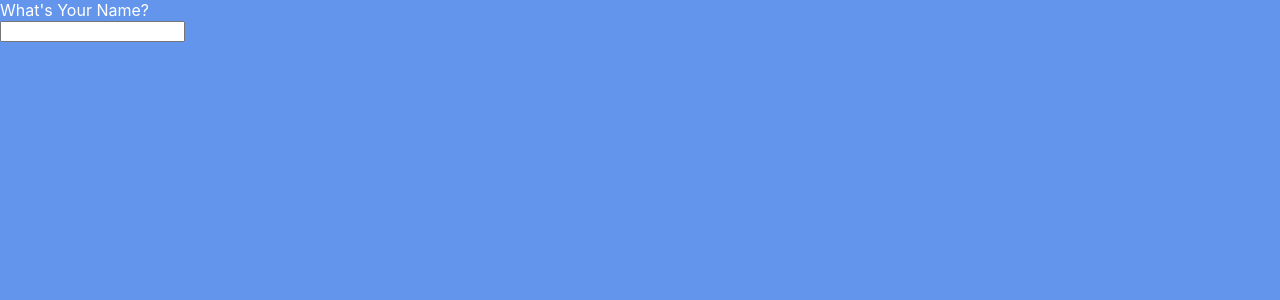
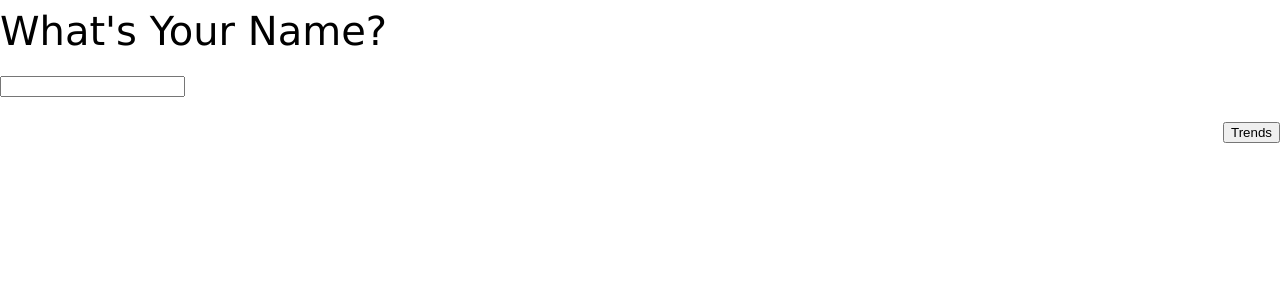
Before and after one commit to bsitenga/HomeNote, a React (Create React App) app in the folder homenote/: page / in a window 1280 px wide. Shown: the top 300 px of the page. Built offline with nearby package versions, Linux system fonts and the light colour scheme.

Commit message:
reformatted infobar

```diff
--- a/homenote/src/App.css
+++ b/homenote/src/App.css
@@ -1,4 +1,3 @@
 body {
-    background-color: cornflowerblue;
-    color: white;
+    font-family: "Verdana";
 }
--- a/homenote/src/components/InfoBar.css
+++ b/homenote/src/components/InfoBar.css
@@ -6,6 +6,15 @@
 .fadeOut {
     opacity: 1;
     animation: fade2 1s linear;
+}
+
+.user-greeting {
+    font-size: 2.5em;
+    margin-top: 1vh;
+}
+
+.right-info {
+    float: right;
 }
 
 @keyframes fade1 {
--- a/homenote/src/components/InfoBar.js
+++ b/homenote/src/components/InfoBar.js
@@ -18,7 +18,7 @@ function InfoBar() {
 	function greetUser() {
 		let user = localStorage.getItem('userIDtester2');
 		if (user) {
-			return <div className = "fadeIn">Hi, {user}.</div>;
+			return <span className = "fadeIn">Hi, {user}</span>;
 		} else {
 			return (
 				<div>
@@ -34,8 +34,14 @@ function InfoBar() {
 	}
 
 	return <div className="InfoBar">
-        <div>
-            {greetUser()}
+        <div className = "user-greeting">
+            <span className = "left-info">
+                {greetUser()}
+            </span>
+
+            <span className = "right-info">
+                <button>Trends</button>
+            </span>
         </div>
     </div>;
 }
```
